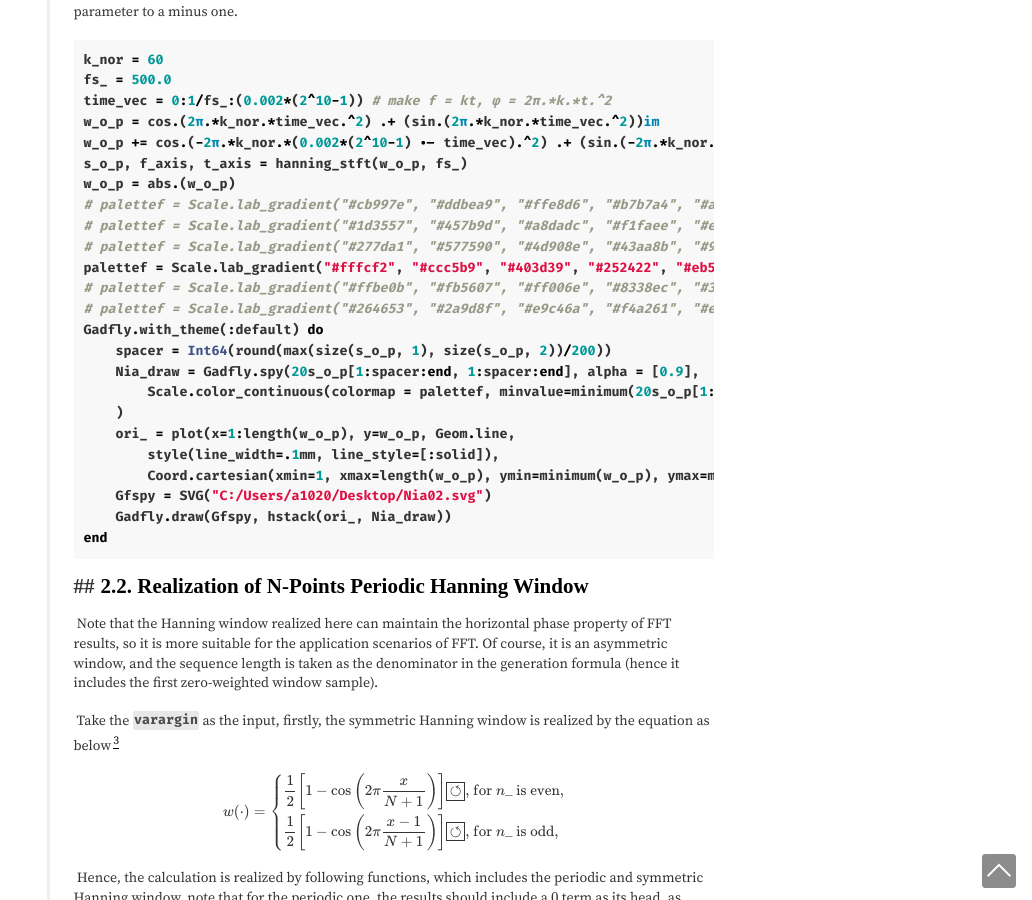
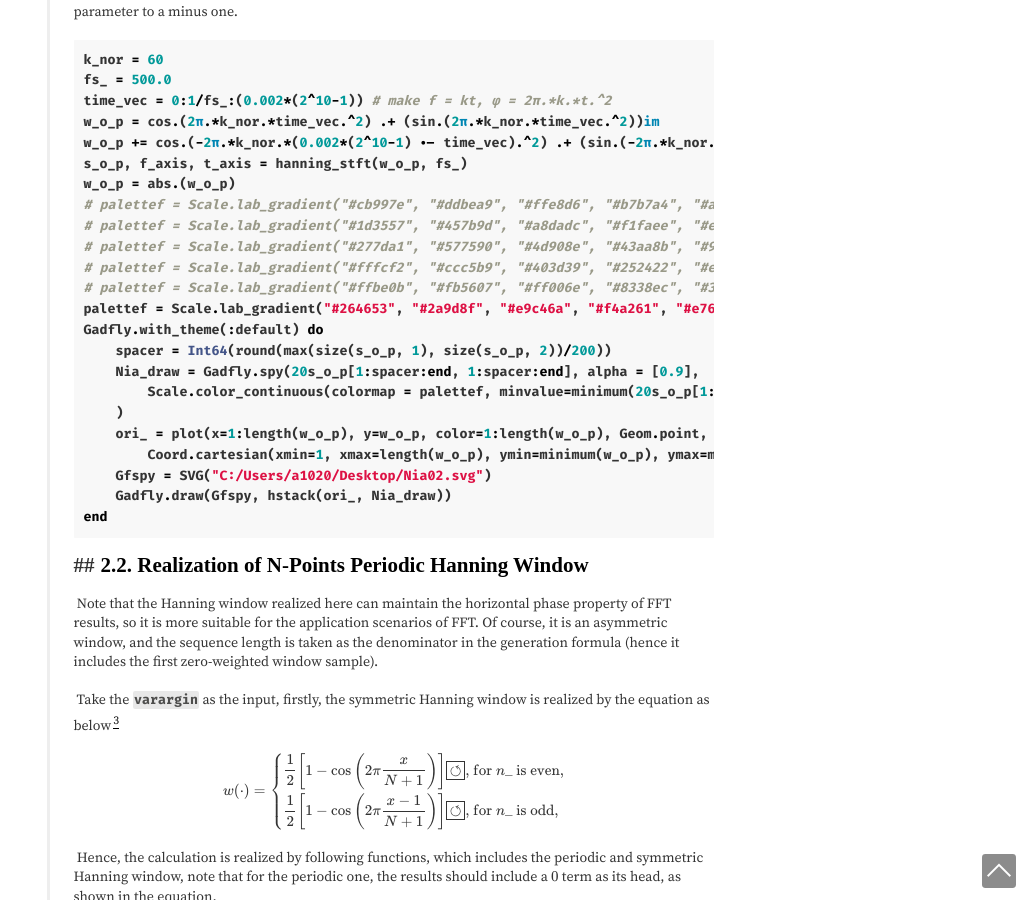
Before and after one commit to Opticcss/Opticcss.github.io, a Jekyll site: the page built from _posts/2021-07-02-Short Term Fourier Transformation (STFT) with Implementation.md, in a window 1280 px wide and 900 px high, scrolled down 5129 px. Shown: the whole window, without its empty margins (248-1280 px from the left). Built offline with Jekyll 4.4.1, drawn with Linux system fonts in a browser that asks for light colours; some web fonts are replaced; formulas are drawn with MathJax 3; comment, search, counter and statistics services are not loaded.

Commit message:
Update 2021-07-02-Short Term Fourier Transformation (STFT) with Implementation.md

```diff
--- a/_posts/2021-07-02-Short Term Fourier Transformation (STFT) with Implementation.md
+++ b/_posts/2021-07-02-Short Term Fourier Transformation (STFT) with Implementation.md
@@ -223,16 +223,15 @@ w_o_p = abs.(w_o_p)
 # palettef = Scale.lab_gradient("#cb997e", "#ddbea9", "#ffe8d6", "#b7b7a4", "#a5a58d", "#6b705c")
 # palettef = Scale.lab_gradient("#1d3557", "#457b9d", "#a8dadc", "#f1faee", "#e63946")
 # palettef = Scale.lab_gradient("#277da1", "#577590", "#4d908e", "#43aa8b", "#90be6d", "#f9c74f", "#f9844a", "#f8961e", "#f3722c", "#f94144")
-palettef = Scale.lab_gradient("#fffcf2", "#ccc5b9", "#403d39", "#252422", "#eb5e28", "darkred")
+# palettef = Scale.lab_gradient("#fffcf2", "#ccc5b9", "#403d39", "#252422", "#eb5e28", "darkred")
 # palettef = Scale.lab_gradient("#ffbe0b", "#fb5607", "#ff006e", "#8338ec", "#3a86ff")
-# palettef = Scale.lab_gradient("#264653", "#2a9d8f", "#e9c46a", "#f4a261", "#e76f51")
+palettef = Scale.lab_gradient("#264653", "#2a9d8f", "#e9c46a", "#f4a261", "#e76f51")
 Gadfly.with_theme(:default) do
     spacer = Int64(round(max(size(s_o_p, 1), size(s_o_p, 2))/200))
     Nia_draw = Gadfly.spy(20s_o_p[1:spacer:end, 1:spacer:end], alpha = [0.9],
         Scale.color_continuous(colormap = palettef, minvalue=minimum(20s_o_p[1:spacer:end, 1:spacer:end]), maxvalue=maximum(20s_o_p[1:spacer:end, 1:spacer:end]))
     )
-    ori_ = plot(x=1:length(w_o_p), y=w_o_p, Geom.line,
-        style(line_width=.1mm, line_style=[:solid]),
+    ori_ = plot(x=1:length(w_o_p), y=w_o_p, color=1:length(w_o_p), Geom.point, size=[1.5pt],
         Coord.cartesian(xmin=1, xmax=length(w_o_p), ymin=minimum(w_o_p), ymax=maximum(w_o_p)))
     Gfspy = SVG("C:/Users/a1020/Desktop/Nia02.svg")
     Gadfly.draw(Gfspy, hstack(ori_, Nia_draw))
```
